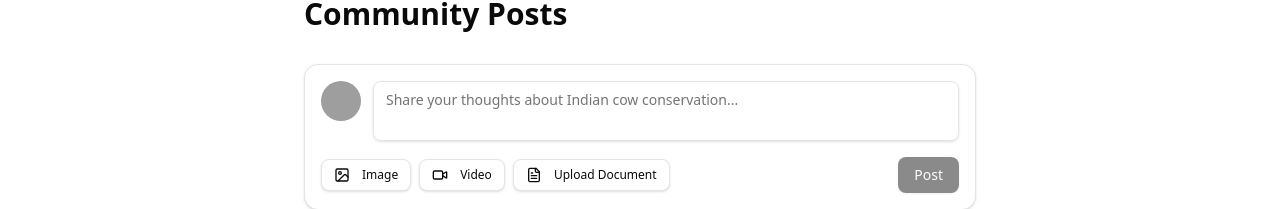
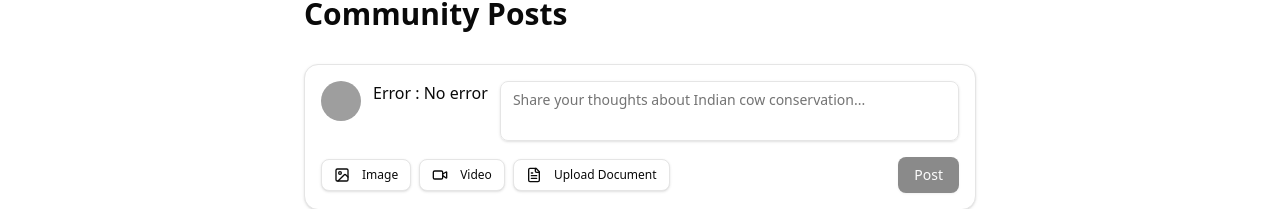
Before and after one commit to Adhish1612Acharya/Team-Satkriya, a React (Vite) app: page /posts in a window 1280 px wide. Shown: the part 201-410 px from the top of the page. Built offline with nearby package versions, Linux system fonts and the light colour scheme; no server answers; the database is empty; sample sign-in values are in the browser's storage; grey boxes are pictures that could not be loaded.

Commit message:
Debugging

```diff
--- a/src/components/Forms/Posts/CreatePostForm/CreatePostForm.tsx
+++ b/src/components/Forms/Posts/CreatePostForm/CreatePostForm.tsx
@@ -24,6 +24,7 @@ const CreatePostForm: FC<CreatePostFormProps> = ({ firebaseDocuemntType }) => {
   const [newPostImage, setNewPostImage] = useState<File[]>([]);
   const [newPostVideo, setNewPostVideo] = useState<File[]>([]);
   const [newPostDocument, setNewPostDocument] = useState<File[]>([]);
+  const [error,setError]=useState<string>("No error");
 
   const { createPost } = usePost();
 
@@ -144,7 +145,9 @@ const hasQueriesOrFarmerQueryType = (subFilters: string[]): boolean => {
 
 
 
-     await createPost(newPost, firebaseDocuemntType);
+     const response=await createPost(newPost, firebaseDocuemntType);
+
+     setError(String(response));
 
     form.reset();
   };
@@ -161,6 +164,7 @@ const hasQueriesOrFarmerQueryType = (subFilters: string[]): boolean => {
               />
               <AvatarFallback>YP</AvatarFallback>
             </Avatar>
+            <p>Error : {error}</p>
             <FormField
               control={form.control}
               name="content"
--- a/src/hooks/usePost/usePost.ts
+++ b/src/hooks/usePost/usePost.ts
@@ -221,7 +221,8 @@ const usePost = () => {
           await updateDoc(postRef, { posts: arrayUnion(newPost.id) });
         } catch (error:any) {
           console.error("Error updating post:", error);
-          toast.error(error);
+          return error;
+          // toast.error(error);
         }
       } else {
         toast.warn("You need to login");
```
